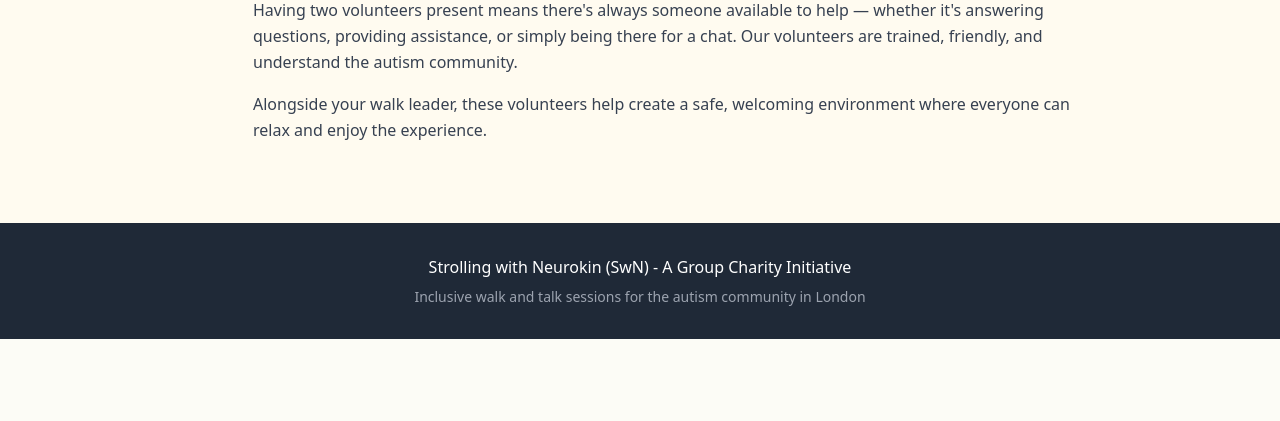
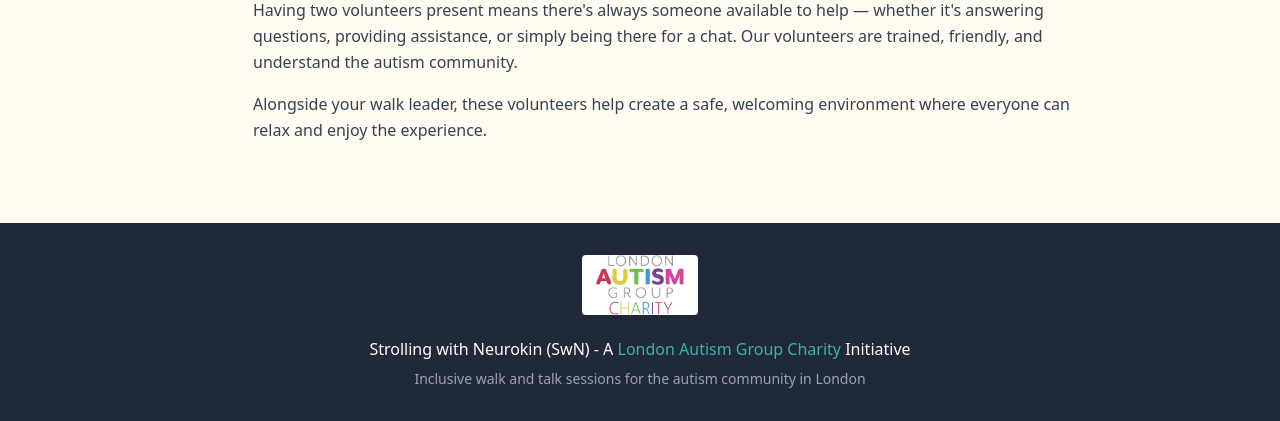
Before and after one commit to marcjtheodore1-sketch/swn, a Flask app: page /about in a window 1280 px wide. Shown: the part 1447-1868 px from the top of the page. Before the commit the page ends 1786 px from the top, so only its background shows below. Run offline with Flask 3, Linux system fonts and the light colour scheme; some libraries are stand-ins or nearby versions.

Commit message:
Add calendar removal note to cancellation emails, add user cancellation confirmation email, update footer with logo and LAGC link

```diff
--- a/app.py
+++ b/app.py
@@ -479,6 +479,8 @@ Date: {registration.event.walk_date.strftime('%A, %d %B %Y')}
 Time: {registration.event.start_time} - {registration.event.end_time}
 Walk Leader: {location['facilitator']}
 {note_section}
+📅 Please remove this event from your calendar as it has now been cancelled.
+
 If you believe this was cancelled in error, or if you have any questions, please contact us at londonautismgroupcharity@gmail.com
 
 You can view your other bookings at:
@@ -505,12 +507,81 @@ London Autism Group Charity
             {f"<p style='margin-top: 10px;'><strong>Additional note:</strong> {admin_note}</p>" if admin_note else ""}
         </div>
 
+        <div style="background: #fff7ed; padding: 15px; border-radius: 8px; margin: 20px 0; border-left: 4px solid #f97316;">
+            <p style="margin: 0;"><strong>📅 Please remove this event from your calendar</strong> as it has now been cancelled.</p>
+        </div>
+
         <p>If you believe this was cancelled in error, or if you have any questions, please contact us at <a href="mailto:londonautismgroupcharity@gmail.com">londonautismgroupcharity@gmail.com</a></p>
 
         <div style="background: #e8f5e9; padding: 15px; border-radius: 8px; margin: 20px 0;">
             <h3 style="color: #2e7d32; margin-top: 0;">VIEW YOUR OTHER BOOKINGS</h3>
             <a href="{my_bookings_url}" style="display: inline-block; background: #6B46C1; color: white; padding: 10px 20px; text-decoration: none; border-radius: 5px;">My Bookings</a>
         </div>
+
+        <p>Best regards,<br>
+        <strong>Strolling with Neurokin Team</strong><br>
+        London Autism Group Charity</p>
+    </body>
+    </html>
+    """
+
+    return send_email(registration.email, subject, body, html_body)
+
+def send_user_cancellation_confirmation(registration):
+    """Send confirmation to user when they cancel their own registration"""
+    location = next((l for l in WALK_LOCATIONS if l['id'] == registration.event.location_id), None)
+
+    subject = f"Strolling with Neurokin - Registration Cancelled ({location['name']})"
+
+    my_bookings_url = url_for('my_bookings', _external=True)
+
+    body = f"""Hello {registration.name},
+
+Your registration for the Strolling with Neurokin walk has been cancelled.
+
+CANCELLED REGISTRATION:
+Location: {location['name']}
+Date: {registration.event.walk_date.strftime('%A, %d %B %Y')}
+Time: {registration.event.start_time} - {registration.event.end_time}
+Walk Leader: {location['facilitator']}
+
+📅 Please remove this event from your calendar as it has now been cancelled.
+
+You can view your other bookings at:
+{my_bookings_url}
+
+If you have any questions, please contact us at londonautismgroupcharity@gmail.com
+
+Best regards,
+Strolling with Neurokin Team
+London Autism Group Charity
+"""
+
+    html_body = f"""
+    <html>
+    <body style="font-family: Arial, sans-serif; line-height: 1.6; color: #333;">
+        <h2 style="color: #6B46C1;">Hello {registration.name},</h2>
+
+        <p>Your registration for the <strong>Strolling with Neurokin</strong> walk has been <strong>cancelled</strong>.</p>
+
+        <div style="background: #fef2f2; padding: 15px; border-radius: 8px; margin: 20px 0; border-left: 4px solid #dc2626;">
+            <h3 style="color: #dc2626; margin-top: 0;">CANCELLED REGISTRATION</h3>
+            <p><strong>Location:</strong> {location['name']}</p>
+            <p><strong>Date:</strong> {registration.event.walk_date.strftime('%A, %d %B %Y')}</p>
+            <p><strong>Time:</strong> {registration.event.start_time} - {registration.event.end_time}</p>
+            <p><strong>Walk Leader:</strong> {location['facilitator']}</p>
+        </div>
+
+        <div style="background: #fff7ed; padding: 15px; border-radius: 8px; margin: 20px 0; border-left: 4px solid #f97316;">
+            <p style="margin: 0;"><strong>📅 Please remove this event from your calendar</strong> as it has now been cancelled.</p>
+        </div>
+
+        <div style="background: #f0f9ff; padding: 15px; border-radius: 8px; margin: 20px 0;">
+            <h3 style="color: #0369a1; margin-top: 0;">VIEW YOUR OTHER BOOKINGS</h3>
+            <a href="{my_bookings_url}" style="display: inline-block; background: #6B46C1; color: white; padding: 10px 20px; text-decoration: none; border-radius: 5px;">My Bookings</a>
+        </div>
+
+        <p>If you have any questions, please contact us at <a href="mailto:londonautismgroupcharity@gmail.com">londonautismgroupcharity@gmail.com</a></p>
 
         <p>Best regards,<br>
         <strong>Strolling with Neurokin Team</strong><br>
@@ -860,6 +931,12 @@ def cancel_registration(token):
     # Send admin notification
     send_admin_notification(registration, 'cancelled')
 
+    # Send confirmation email to user with calendar removal note
+    try:
+        send_user_cancellation_confirmation(registration)
+    except Exception as e:
+        print(f"[ERROR] Failed to send user cancellation confirmation: {e}")
+
     flash('Your registration has been cancelled successfully', 'success')
     return redirect(url_for('landing'))
 
--- a/templates/base.html
+++ b/templates/base.html
@@ -64,7 +64,10 @@
 
     <footer class="bg-gray-800 text-white py-8">
         <div class="container mx-auto px-4 text-center">
-            <p class="mb-2">Strolling with Neurokin (SwN) - A Group Charity Initiative</p>
+            <a href="https://londonautismgroupcharity.org" target="_blank" rel="noopener" class="inline-block mb-4">
+                <img src="{{ url_for('static', filename='images/logo.jpg') }}" alt="London Autism Group Charity" class="rounded mx-auto" style="height: 60px; width: auto;">
+            </a>
+            <p class="mb-2">Strolling with Neurokin (SwN) - A <a href="https://londonautismgroupcharity.org" target="_blank" rel="noopener" class="text-swn-teal hover:underline">London Autism Group Charity</a> Initiative</p>
             <p class="text-sm text-gray-400">Inclusive walk and talk sessions for the autism community in London</p>
         </div>
     </footer>
```
